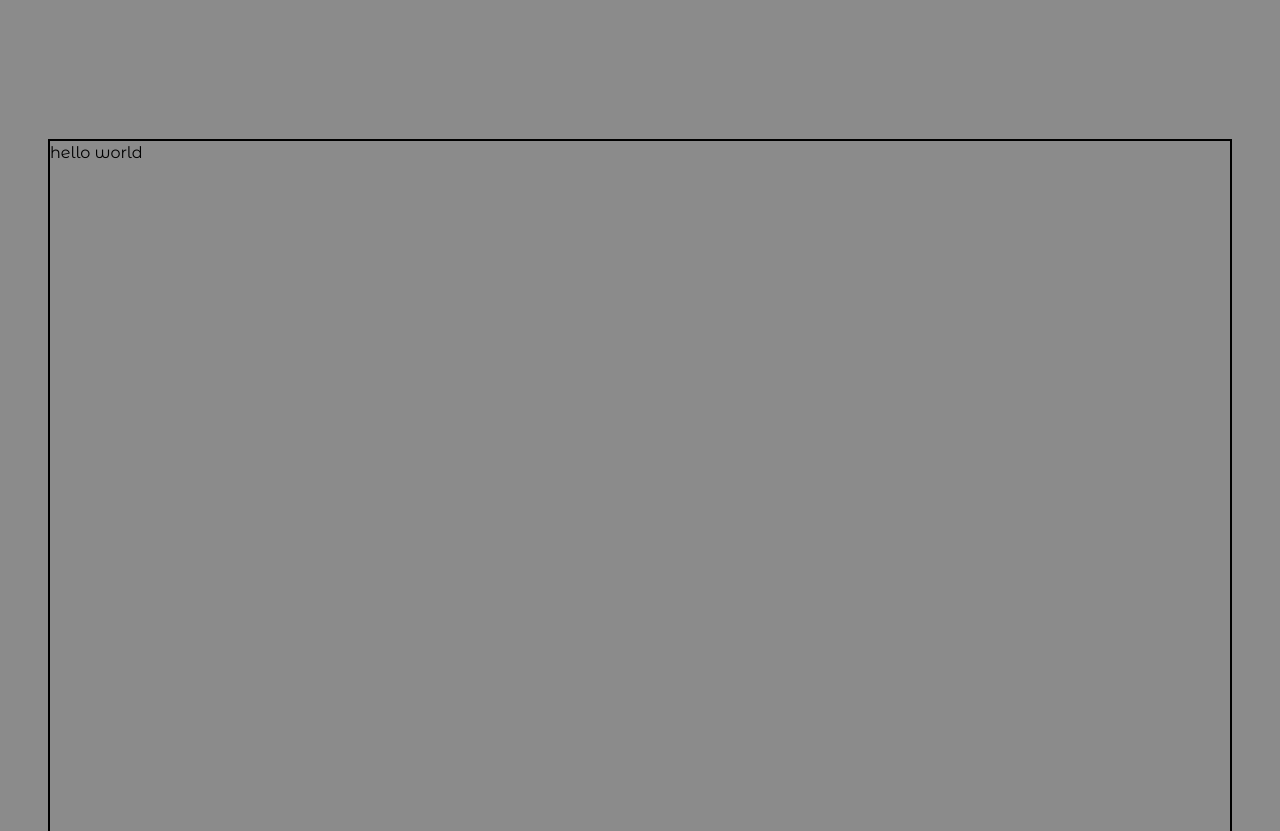
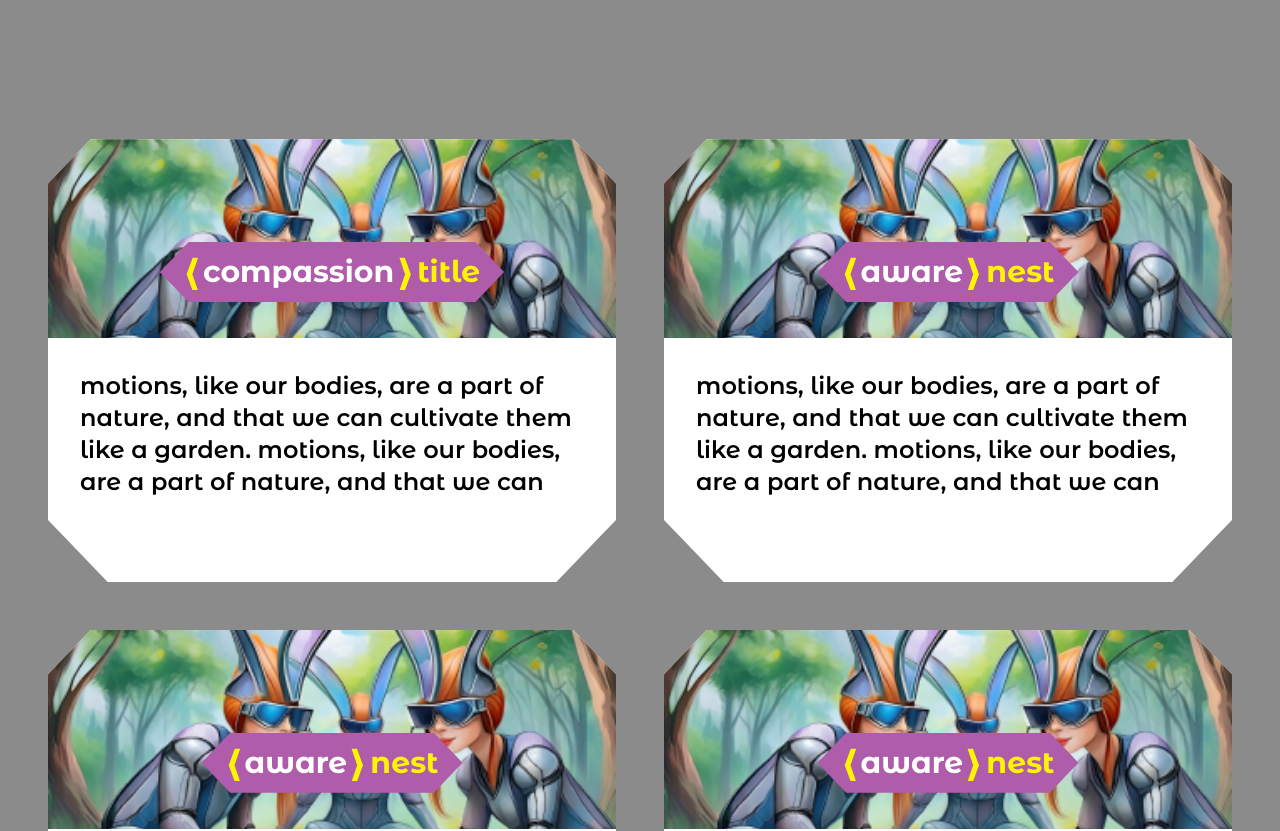
Before and after one commit to Etherwise/inner-garden-frontend, a Next.js app: page /gardens in a window 1280 px wide. Shown: the part 820-1651 px from the top of the page. Built offline with nearby package versions, Linux system fonts and the light colour scheme.

Commit message:
Stop gardens page complete

```diff
--- a/app/(pages)/gardens/_components/screen1.jsx
+++ b/app/(pages)/gardens/_components/screen1.jsx
@@ -24,9 +24,9 @@ export default function Screen1() {
       <Banner className="mt-6 aspect-[2.3/1] md:aspect-[2.9/1] w-full" shape="rect" angle={angle} innerangle={15}>
         <TextCard angle={angle} innerangle={15} align={{do: true, value: 100}}
         className="absolute left-[calc(50%-40%)] md:left-[calc(50%-35%)] lg:left-[calc(50%-30%)]
-        w-[80%] md:w-[70%] lg:w-[60%] text-xl smd:text-2xl lg:text-3xl text-center
+        w-[80%] md:w-[70%] lg:w-[60%] text-xl md:text-2xl lg:text-3xl text-center
         xl:px-12 lg:px-10 md:px-8 px-6">
-          <LabelComponent className="absolute left-1/2 translate-x-[-50%] w-max z-10" text={["aware", "nest"]} align={"top"}/>
+          <LabelComponent className="absolute left-1/2 translate-x-[-50%] w-max z-10" text={["aware", "nest"]} align={"top"} />
 
           Around the world, a new awareness is blooming — that our emotions, like our bodies, are a part of nature, and that we can cultivate them like a garden.
         </TextCard>
--- a/app/(pages)/gardens/page.js
+++ b/app/(pages)/gardens/page.js
@@ -1,6 +1,11 @@
+import CardImage from "@/public/assets/cards/butterfly.png";
+
 import ExpressionFilter from "@/app/_components/expressions_filter";
 
 import Screen1 from "./_components/screen1";
+
+import RectangleCard from "@/app/_components/cards/rectangle_card";
+import LabelComponent from "@/app/_components/label";
 
 export default function Home() {
   return (
@@ -9,8 +14,20 @@ export default function Home() {
       <div className="h-[60vh] md:h-[60vw] xl:h-screen 3xl:h-[80vh]">
         <Screen1 />
       </div>
-      <div className="grid grid-flow-row min-h-screen border-2 border-black">
-        hello world
+      <div className="grid md:grid-cols-2 lg:grid-cols-2 grid-rows-2 gap-12">
+        <RectangleCard cardImage={CardImage} className={{image: "h-[30%]", text: " text-xl md:text-2xl !text-black px-12 h-[70%] py-0"}}>
+          <LabelComponent className="absolute left-1/2 top-[30%] py-3 translate-y-[-50%] translate-x-[-50%] w-max z-10" text={["compassion", "title"]} />
+        </RectangleCard>
+        <RectangleCard cardImage={CardImage} className={{image: "h-[30%]", text: " text-xl md:text-2xl !text-black px-12 h-[70%] py-0"}}>
+          <LabelComponent className="absolute left-1/2 top-[30%] translate-y-[-50%] translate-x-[-50%] w-max z-10" text={["aware", "nest"]} />
+        </RectangleCard>
+        <RectangleCard cardImage={CardImage} className={{image: "h-[30%]", text: " text-xl md:text-2xl !text-black px-12 h-[70%] py-0"}}>
+          <LabelComponent className="absolute left-1/2 top-[30%] translate-y-[-50%] translate-x-[-50%] w-max z-10" text={["aware", "nest"]} />
+        </RectangleCard>
+        <RectangleCard cardImage={CardImage} className={{image: "h-[30%]", text: " text-xl md:text-2xl !text-black px-12 h-[70%] py-0"}}>
+          <LabelComponent className="absolute left-1/2 top-[30%] translate-y-[-50%] translate-x-[-50%] w-max z-10" text={["aware", "nest"]} />
+        </RectangleCard>
+
       </div>
     </>
   );
--- a/app/_components/cards/rectangle_card.jsx
+++ b/app/_components/cards/rectangle_card.jsx
@@ -10,15 +10,16 @@ const RectangleCard = ({cardImage , children,upperAngle=5,lowerAngle=7,className
   const {rectClip} = useClipBuilder()
 
   useEffect(() => {
-  // shapeRef, upperAnglePercent=20, lowerAnglePercent = 20, pseudo = false
-  rectClip(imageTextRef , upperAngle , lowerAngle )
+    // shapeRef, upperAnglePercent=20, lowerAnglePercent = 20, pseudo = false
+    rectClip(imageTextRef , upperAngle , lowerAngle )
   }, [rectClip , upperAngle , lowerAngle])
 
   return (
-    <div className={`relative`}>
-      <section className={`image-text w-[350px] ${className.main}`} ref={imageTextRef}>
+    <div className={`relative h-full w-full`}>
+      <section className={`image-text h-full bg-white ${className.main}`} ref={imageTextRef}>
         <Image src={cardImage ? cardImage : womanImage} alt='womanImage' className={`h-[45%] w-[100%] object-cover ${className.image}`}/>
-        <p className={`bg-white w-full min-h-[55%] px-8 py-8 font-bold text-lg text-left text-purple-inner-octagon ${className.text}`}>motions, like our bodies, are a part of nature, and that we can cultivate them like a garden. motions, like our</p>
+        <p className={`grid place-items-center w-full h-fit my-auto px-8 py-8 font-semibold text-lg text-left text-purple-inner-octagon ${className.text}`}>
+        motions, like our bodies, are a part of nature, and that we can cultivate them like a garden. motions, like our bodies, are a part of nature, and that we can</p>
       </section>
           {children}
     </div>
--- a/app/_components/label.jsx
+++ b/app/_components/label.jsx
@@ -8,21 +8,21 @@ import useClipBuilder from "@/app/_hooks/clip_path_calculations";
 import calculate from "@/app/_libs/align_calculation";
 
 
-const LabelComponent = ({ text=["", ""], className="", angle=24, align='' }) => {
+const LabelComponent = ({ text=["", ""], className="", angle=24, align=false }) => {
   const elementRef = useRef();
 
   const { hexagonClip } = useClipBuilder();
 
   useEffect(() => {
     hexagonClip(elementRef, angle);
-    calculate(elementRef, align);
+    align && calculate(elementRef, align);
   }, []);
 
   return (
     <section ref={elementRef} className={`
       flex items-center justify-center gap-1
-      text-center bg-purple-mid px-6 py-2 text-lg md:text-xl lg:text-2xl xl:text-3xl ${className}`}>
-      <TextInBrackets text={text[0]} className="w-[60%] md:w-[63%] font-bold text-white fill-yellow-dark" thin={{apply: true, color: "#AF5CAA", width: 3}} />
+      text-center bg-purple-mid px-6 py-3 text-lg md:text-xl lg:text-2xl xl:text-3xl ${className}`}>
+      <TextInBrackets text={text[0]} className="w-full font-bold text-white fill-yellow-dark" thin={{apply: true, color: "#AF5CAA", width: 3}} />
       <span className="text-yellow-dark font-bold">{text[1]}</span>
     </section>
   );
--- a/app/_components/texts/text_in_brackets.jsx
+++ b/app/_components/texts/text_in_brackets.jsx
@@ -5,14 +5,14 @@ const TextInBrackets = ({ text="", className="", thin={apply: false, width: 0, c
   return (
     <span className={`flex justify-center items-center gap-[1%] ${className}`}>
 
-      <svg width="19" height="46" viewBox="0 -3 19 46" fill="inherit" xmlns="http://www.w3.org/2000/svg"
+      <svg width="19" height="36" viewBox="0 -3 19 46" fill="inherit" xmlns="http://www.w3.org/2000/svg"
         strokeWidth={thin.apply ? thin.width : 0} stroke={thin.apply ? thin.color : "transparent"}>
         <path d="M0.707688 22.848L8.96369 0.383998H18.9957L11.2677 22.848L18.9957 45.312H8.96369L0.707688 22.848Z" fill="inherit"/>
       </svg>
 
       {text}
 
-      <svg width="19" height="46" viewBox="0 -3 19 46" fill="inherit" xmlns="http://www.w3.org/2000/svg"
+      <svg width="19" height="36" viewBox="0 -3 19 46" fill="inherit" xmlns="http://www.w3.org/2000/svg"
         strokeWidth={thin.apply ? thin.width : 0} stroke={thin.apply ? thin.color : "transparent"}>
         <path d="M18.2837 22.848L10.0277 45.312H-0.00431246L7.72369 22.848L-0.00431246 0.383998H10.0277L18.2837 22.848Z" fill="inherit"/>
       </svg>
--- a/app/_libs/align_calculation.js
+++ b/app/_libs/align_calculation.js
@@ -13,9 +13,9 @@ export default function calculate(elementRef = null, position = "center") {
             break;
 
         default:
-            element.style.left = "50%";
-            element.style.top = "50%";
-            element.style.transform = "translate(-50%, -50%)"; // Combine both translations
+            // element.style.left = "50%";
+            // element.style.top = "50%";
+            // element.style.transform = "translate(-50%, -50%)"; // Combine both translations
             break;
     }
 }
```
